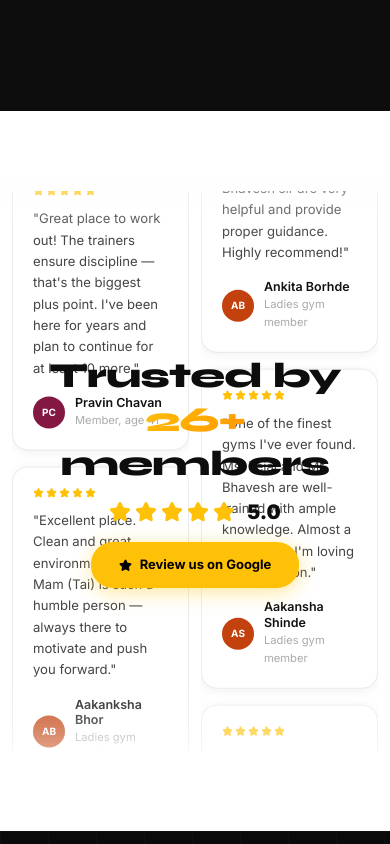
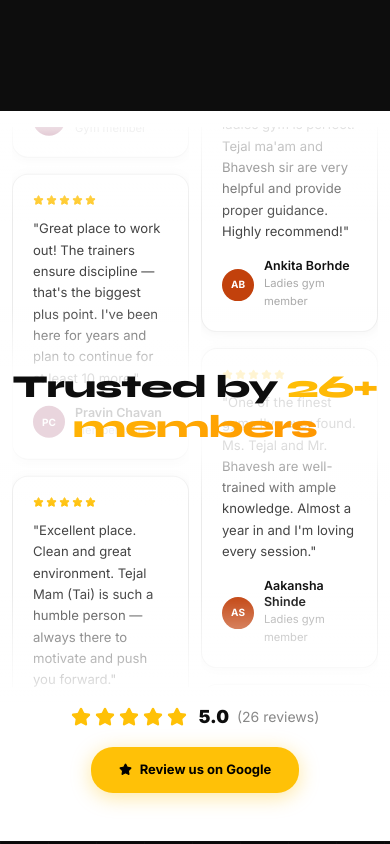
Before and after one commit to kinjal-webdev/muscle-empire, a React (Vite) app: page / in a window 390 px wide. Shown: the part 7580-8424 px from the top of the page. Built offline with nearby package versions, Linux system fonts and the light colour scheme.

Commit message:
fix: reviews — Groww exact layout, headline over center wash band, CTA below

```diff
--- a/src/components/Testimonials.tsx
+++ b/src/components/Testimonials.tsx
@@ -32,14 +32,13 @@ const reviews = [
 
 const PALETTE = ["#92400E","#B45309","#C2410C","#991B1B","#1E40AF","#6D28D9","#0F766E","#065F46","#831843"];
 const avatarBg   = (n: string) => PALETTE[n.charCodeAt(0) % PALETTE.length];
-const avatarText = (n: string) => n.split(" ").slice(0,2).map(w=>w[0]).join("").toUpperCase();
+const avatarText = (n: string) => n.split(" ").slice(0,2).map(w => w[0]).join("").toUpperCase();
 
-/* single card */
 function Card({ r }: { r: typeof reviews[0] }) {
   return (
-    <div className="bg-white border border-black/[0.08] rounded-2xl p-5 mb-4 shadow-[0_2px_12px_rgba(0,0,0,0.06)]">
+    <div className="bg-white border border-black/[0.08] rounded-2xl p-5 mb-4 shadow-[0_2px_12px_rgba(0,0,0,0.06)] w-full">
       <div className="flex gap-0.5 mb-3">
-        {Array.from({length:5},(_,i)=>(
+        {Array.from({ length: 5 }, (_, i) => (
           <Star key={i} size={11}
             className={i < r.rating ? "fill-[#FFC107] text-[#FFC107]" : "fill-[#E5E7EB] text-[#E5E7EB]"} />
         ))}
@@ -61,11 +60,10 @@ function Card({ r }: { r: typeof reviews[0] }) {
   );
 }
 
-/* vertical scrolling column — scrolls upward infinitely */
 function Column({ items, duration }: { items: typeof reviews; duration: number }) {
   const doubled = [...items, ...items];
   return (
-    <div className="overflow-hidden flex-1" style={{ height: 560 }}>
+    <div className="flex-1 overflow-hidden" style={{ height: 560 }}>
       <motion.div
         animate={{ y: ["0%", "-50%"] }}
         transition={{ duration, repeat: Infinity, ease: "linear", repeatType: "loop" }}
@@ -76,64 +74,75 @@ function Column({ items, duration }: { items: typeof reviews; duration: number }
   );
 }
 
-/* split reviews across N columns */
 function splitCols(arr: typeof reviews, n: number) {
-  const out: (typeof reviews)[] = Array.from({length: n}, () => []);
+  const out: (typeof reviews)[] = Array.from({ length: n }, () => []);
   arr.forEach((r, i) => out[i % n].push(r));
   return out;
 }
 
 export default function Testimonials() {
-  /* desktop 4 cols, tablet 3 cols handled via CSS show/hide */
   const cols4 = splitCols(reviews, 4);
   const cols3 = splitCols(reviews, 3);
-  const durations4 = [28, 36, 24, 32];
-  const durations3 = [28, 36, 24];
+  const cols2 = splitCols(reviews, 2);
 
   return (
-    <section id="reviews" className="relative bg-white overflow-hidden py-20">
+    <section id="reviews" className="relative bg-white overflow-hidden">
 
-      {/* ── scrolling wall ─────────────────────────────────── */}
+      {/* ── scrolling wall ── */}
+      <div className="relative">
 
-      {/* 4-col (lg+) */}
-      <div className="hidden lg:flex gap-4 px-6 xl:px-10">
+        {/* 4 col desktop */}
+        <div className="hidden lg:flex gap-4 px-6 xl:px-10 pt-6 pb-6">
           {cols4.map((col, i) => (
-          <Column key={i} items={col} duration={durations4[i]} />
+            <Column key={i} items={col} duration={[30, 38, 25, 34][i]} />
           ))}
         </div>
 
-      {/* 3-col (md) */}
-      <div className="hidden md:flex lg:hidden gap-4 px-4">
+        {/* 3 col tablet */}
+        <div className="hidden md:flex lg:hidden gap-4 px-4 pt-6 pb-6">
           {cols3.map((col, i) => (
-          <Column key={i} items={col} duration={durations3[i]} />
+            <Column key={i} items={col} duration={[30, 38, 25][i]} />
           ))}
         </div>
 
-      {/* 2-col (mobile) */}
-      <div className="flex md:hidden gap-3 px-3">
-        {splitCols(reviews, 2).map((col, i) => (
-          <Column key={i} items={col} duration={[26, 34][i]} />
+        {/* 2 col mobile */}
+        <div className="flex md:hidden gap-3 px-3 pt-4 pb-4">
+          {cols2.map((col, i) => (
+            <Column key={i} items={col} duration={[28, 36][i]} />
           ))}
         </div>
 
-      {/* ── top + bottom fade ─────────────────────────────── */}
-      <div className="absolute top-0 inset-x-0 h-32 pointer-events-none z-10
+        {/* top fade */}
+        <div className="absolute top-0 inset-x-0 h-28 pointer-events-none z-10
                         bg-gradient-to-b from-white to-transparent" />
-      <div className="absolute bottom-0 inset-x-0 h-40 pointer-events-none z-10
+
+        {/* bottom fade */}
+        <div className="absolute bottom-0 inset-x-0 h-28 pointer-events-none z-10
                         bg-gradient-to-t from-white to-transparent" />
 
-      {/* ── centered overlay headline ─────────────────────── */}
+        {/* CENTER HORIZONTAL BAND — white-ish wash so text reads clearly over cards */}
+        <div
+          className="absolute inset-x-0 z-10 pointer-events-none"
+          style={{
+            top: "50%",
+            transform: "translateY(-50%)",
+            height: "200px",
+            background: "linear-gradient(to bottom, transparent, rgba(255,255,255,0.82) 30%, rgba(255,255,255,0.82) 70%, transparent)",
+          }}
+        />
+
+        {/* CENTERED HEADLINE — sits on top of the wash */}
         <div className="absolute inset-0 z-20 flex items-center justify-center pointer-events-none">
           <motion.div
-          initial={{ opacity: 0, scale: 0.9 }}
-          whileInView={{ opacity: 1, scale: 1 }}
+            initial={{ opacity: 0, y: 16 }}
+            whileInView={{ opacity: 1, y: 0 }}
             viewport={{ once: true }}
             transition={{ duration: 0.7, ease: [0.16, 1, 0.3, 1] }}
-          className="text-center pointer-events-auto px-6"
+            className="text-center pointer-events-auto"
           >
             <h2
-            className="font-display font-black text-[#0d0d0d] leading-tight mb-3"
-            style={{ fontSize: "clamp(2.2rem, 5.5vw, 3.8rem)" }}
+              className="font-display font-black text-[#0d0d0d] leading-tight"
+              style={{ fontSize: "clamp(2rem, 5vw, 3.6rem)" }}
             >
               Trusted by{" "}
               <span style={{
@@ -141,36 +150,39 @@ export default function Testimonials() {
                 WebkitBackgroundClip: "text",
                 WebkitTextFillColor: "transparent",
               }}>
-              {reviews.length}+
+                {reviews.length}+ members
               </span>
-            <br />members
             </h2>
-
-          {/* stars */}
-          <div className="flex items-center justify-center gap-1 mb-4">
-            {Array.from({length:5},(_,i)=>(
-              <Star key={i} size={22} className="fill-[#FFC107] text-[#FFC107]" />
-            ))}
-            <span className="ml-2 font-black text-[#0d0d0d] text-xl">5.0</span>
+          </motion.div>
         </div>
 
-          {/* CTA */}
+      </div>
+
+      {/* ── bottom CTA bar (outside the wall, clean) ── */}
+      <div className="flex items-center justify-center gap-4 pb-12 flex-col">
+        <div className="flex items-center gap-1">
+          {Array.from({ length: 5 }, (_, i) => (
+            <Star key={i} size={20} className="fill-[#FFC107] text-[#FFC107]" />
+          ))}
+          <span className="ml-2 font-black text-[#0d0d0d] text-lg">5.0</span>
+          <span className="ml-1 text-[#888] text-sm">({reviews.length} reviews)</span>
+        </div>
+
         <motion.a
           href="https://share.google/JxC3WJxV6YViUdr2n"
           target="_blank"
           rel="noopener noreferrer"
-            whileHover={{ scale: 1.05, y: -2 }}
+          whileHover={{ scale: 1.04, y: -2 }}
           whileTap={{ scale: 0.97 }}
           className="inline-flex items-center gap-2 bg-[#FFC107] hover:bg-[#e6ac00]
                      text-black font-bold text-[13px] px-7 py-3 rounded-xl
-                       shadow-[0_4px_20px_rgba(255,193,7,0.40)]
+                     shadow-[0_4px_20px_rgba(255,193,7,0.38)]
                      hover:shadow-[0_6px_28px_rgba(255,193,7,0.55)]
                      transition-all duration-200"
         >
           <Star size={13} className="fill-black text-black" />
           Review us on Google
         </motion.a>
-        </motion.div>
       </div>
 
     </section>
```
Lines whose indentation alone changed are shown as unchanged.
